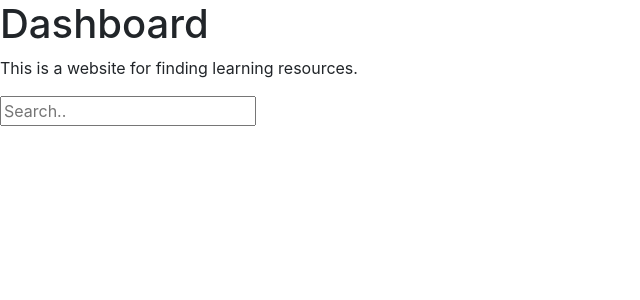
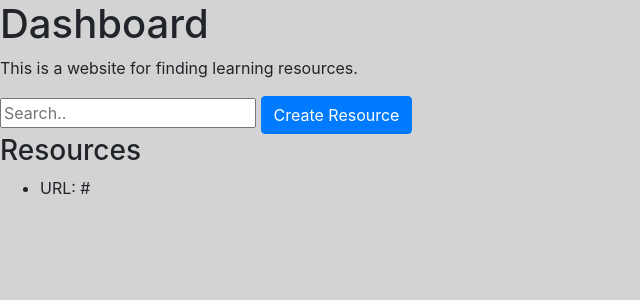
Before and after one commit to andrest50/resource-pool, a Flask app: template app/templates/home.html in a window 1280 px wide. Shown: the top 300 px of the page, without its empty margins (0-640 px from the left). Run offline with Flask 2, Linux system fonts and the light colour scheme; the template is opened without the code that fills it: most values are stand-ins (such as "Sample title", 1, 10 or a date in 2020); parts of the project's set-up code (start-up, migrations or seed data) failed here and were passed over; some libraries are stand-ins or nearby versions.

Commit message:
Working on adding resources model and api.

```diff
--- a/app/templates/home.html
+++ b/app/templates/home.html
@@ -1,11 +1,105 @@
 <!DOCTYPE html>
 <header>
     <title>Dashboard</title>
-    <link rel="stylesheet" href="https://maxcdn.bootstrapcdn.com/bootstrap/4.0.0/css/bootstrap.min.css" integrity="sha384-Gn5384xqQ1aoWXA+058RXPxPg6fy4IWvTNh0E263XmFcJlSAwiGgFAW/dAiS6JXm" crossorigin="anonymous">
+    <link rel="stylesheet" href="https://maxcdn.bootstrapcdn.com/bootstrap/4.5.2/css/bootstrap.min.css">
+    <link rel="stylesheet" type="text/css" href="../static/css/styling.css?u={{ last_updated }}">
+    <script src="https://ajax.googleapis.com/ajax/libs/jquery/3.5.1/jquery.min.js"></script>
+    <script src="https://cdnjs.cloudflare.com/ajax/libs/popper.js/1.16.0/umd/popper.min.js"></script>
+    <script src="https://maxcdn.bootstrapcdn.com/bootstrap/4.5.2/js/bootstrap.min.js"></script>
 </header>
+<style>
+
+</style>
+<script>
+    $(document).ready(function(){
+        $('create-resource-form').submit(function(e){
+            e.preventDefault()
+
+            form_values = $(this).serializeArray()
+            if(!form_values[0].value || !form_values[1].value)
+                return
+            resource_obj = {
+                url: form_values[0].value,
+                user_id: form_values[1].value
+            }
+
+            $(':input', '#create-resource-form')
+                    .not(':button, :submit, :reset, :hidden')
+                    .val('')
+            $('#myModal').toggle()
+
+            addResource(resource_obj)
+        })
+    })
+
+    const getResources = () => {
+        fetch('resources')
+        .then(response => response.json())
+        .then(data => {
+            let resources = data
+            console.log(resources)
+        })
+        .catch(error => console.log(error))
+    }
+
+    const addResource = (resource_data) => {
+        fetch('/resources', {
+            method: POST,
+            headers: {
+                'Accept': 'application/json',
+                'Content-Type': 'application/json'
+            },
+            body: JSON.stringify(resource_data)
+        })
+        .then(response => response.json())
+        .then(data => {
+            let user = data
+            console.log(user)
+        })
+        .catch(error => console.log(error))
+    }
+
+</script>
 <body>
     <h1>Dashboard</h1>
     <p>This is a website for finding learning resources.</p>
     <input type="text" placeholder="Search..">
+    <button type="button" class="btn btn-primary" data-toggle="modal" data-target="#myModal">
+        Create Resource
+    </button>
+    <div class="modal" id="myModal">
+        <div class="modal-dialog">
+        <div class="modal-content">
+            <div class="modal-header">
+                <h4 class="modal-title">Register Resource</h4>
+                <button type="button" class="close" data-dismiss="modal">&times;</button>
+            </div>
+            <form id="create-resource-form">
+                <div class="modal-body">
+                    <div class="form-group">
+                        <label for="url">URL</label>
+                        <input type="text" name="url" value="" class="form-control" id="url" aria-describedby="urlHelp" placeholder="URL">
+                    </div>
+                    <div class="form-group">
+                        <label for="user_id">User ID</label>
+                        <input type="text" name="user_id" value="" class="form-control" id="user_id" aria-describedby="user_idHelp" placeholder="User ID">
+                    </div>
+                </div>
+                <div class="modal-footer">
+                    <input type="submit" value="Submit" class="btn btn-success" id="submit-rescource-btn">
+                    <button type="button" class="btn btn-danger" data-dismiss="modal">Cancel</button>
+                </div>
+            </form>
+        </div>
+        </div>
+    </div>
+    <div>
+        <h3>Resources</h3>
+        <ul>
+            {% for resource in resources %}
+            <li>URL: {{resource.url}}</li>
+            {% endfor %}
+        </ul>
+    </div>
 </body>
 </html>
--- a/app/templates/users.html
+++ b/app/templates/users.html
@@ -18,7 +18,6 @@
             get_user()
         })
         $('#search-user').keypress(function (e){
-            console.log(e.which)
             if(e.which == 13){
                 $('#search-btn').click()
                 return false
@@ -71,7 +70,6 @@
         .then(response => response.json())
         .then(data => {
             let users = data
-            console.log(users)
             searched_user = users.filter((user) => user.username === document.getElementById('search-user').value ||
                 user.id == document.getElementById('search-user').value)
             if(searched_user === undefined || searched_user.length == 0)
@@ -84,7 +82,6 @@
     }
 
     const add_user = (user_data) => {
-        console.log(JSON.stringify(user_data))
         fetch('/users', {
             method: 'POST',
             headers: {
@@ -102,7 +99,6 @@
     }
 
     const delete_user = (user_id) => {
-        console.log(user_id)
         fetch('/user/' + user_id, {
             method: 'DELETE'
         })
--- a/requirements.txt
+++ b/requirements.txt
@@ -1,5 +1,8 @@
 Fabric
 Flask-SQLAlchemy
+Flask-Restful
+Flask-Marshmallow
+Marshmallow-SQLAlchemy
 Flask-WTF
 WTForms
 coverage
```
Also changed, not shown: app/__init__.py (+4 -6 lines), app/models.py (+36 -1 lines), app/views.py (+25 -1 lines), 1 other file.
